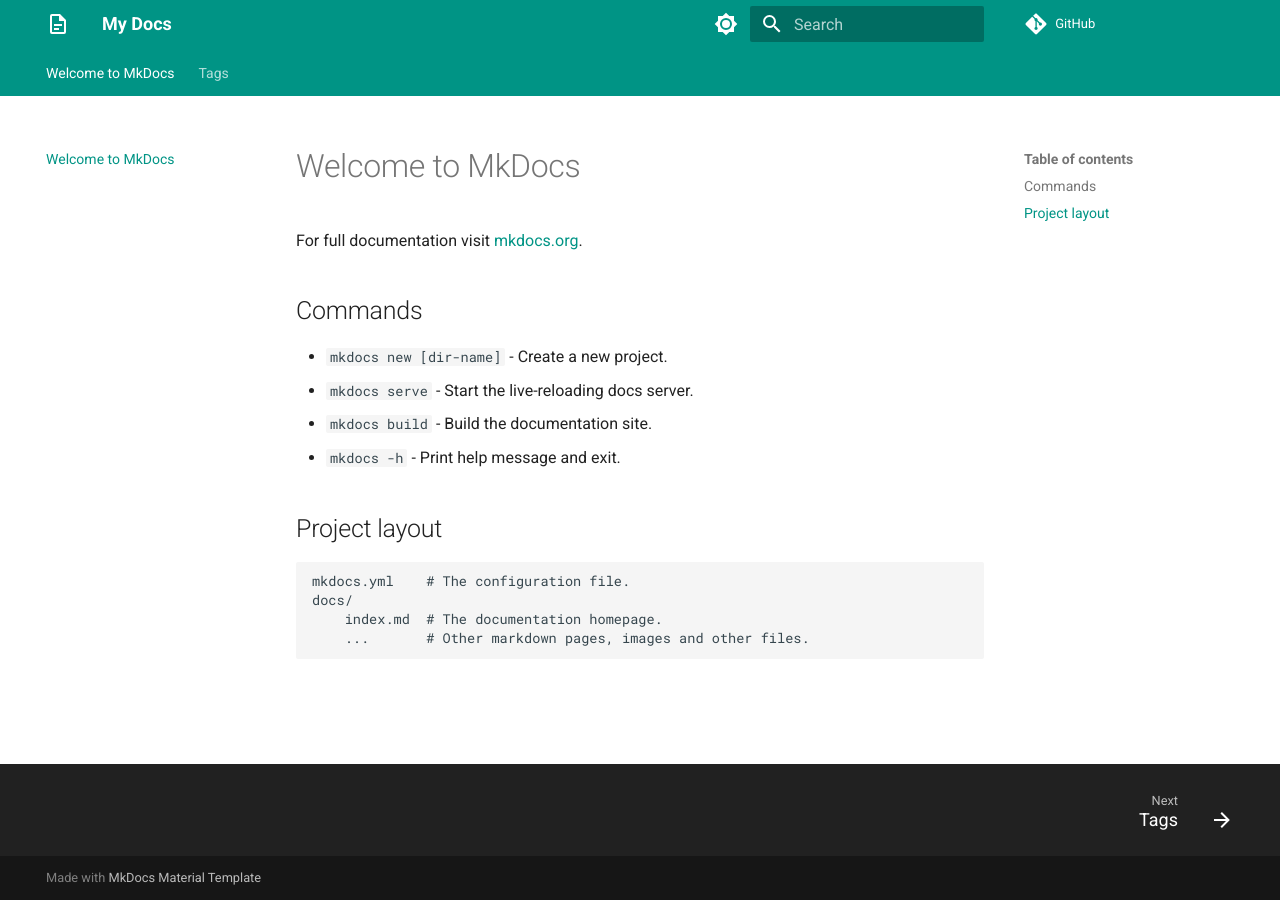
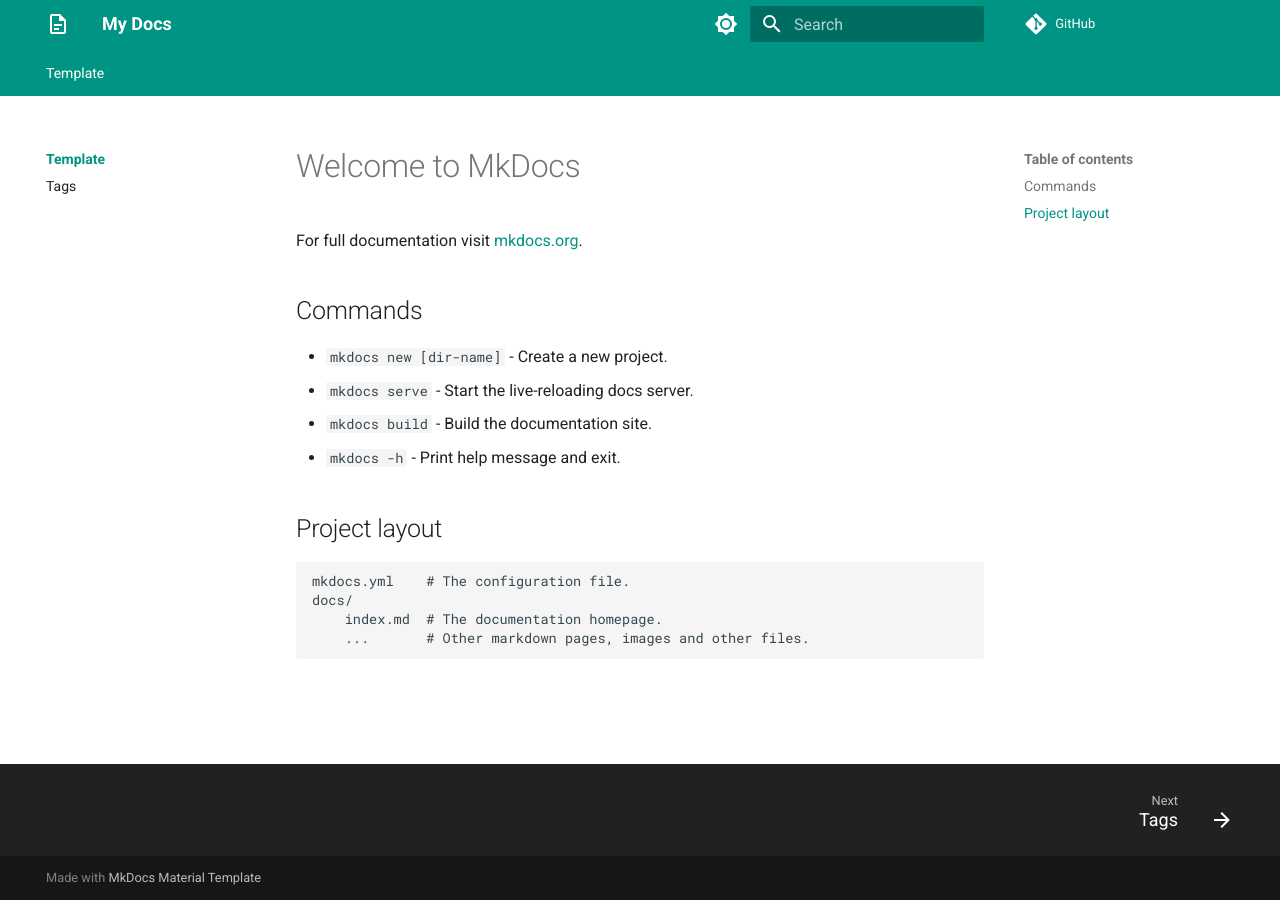
Before and after one commit to j3soon/mkdocs-material-template, an MkDocs documentation site: the page built from docs/index.md, in a window 1280 px wide. Built offline with MkDocs 1.6.1 and Material for MkDocs 9.7.7, drawn with Linux system fonts in a browser that asks for light colours; comment, search, counter and statistics services are not loaded; some of the changed lines change nothing that is shown.

Commit message:
Add nav section

```diff
--- a/mkdocs.yml
+++ b/mkdocs.yml
@@ -137,3 +137,8 @@
 # repo_name: j3soon/mkdocs-material-template
 # TODO (Set up git repository):
 # - Replace the `repo_url`/`repo_name` above to your repository URL
+
+nav:
+  - Template:
+    - index.md
+    - Tags: tags.md
```
